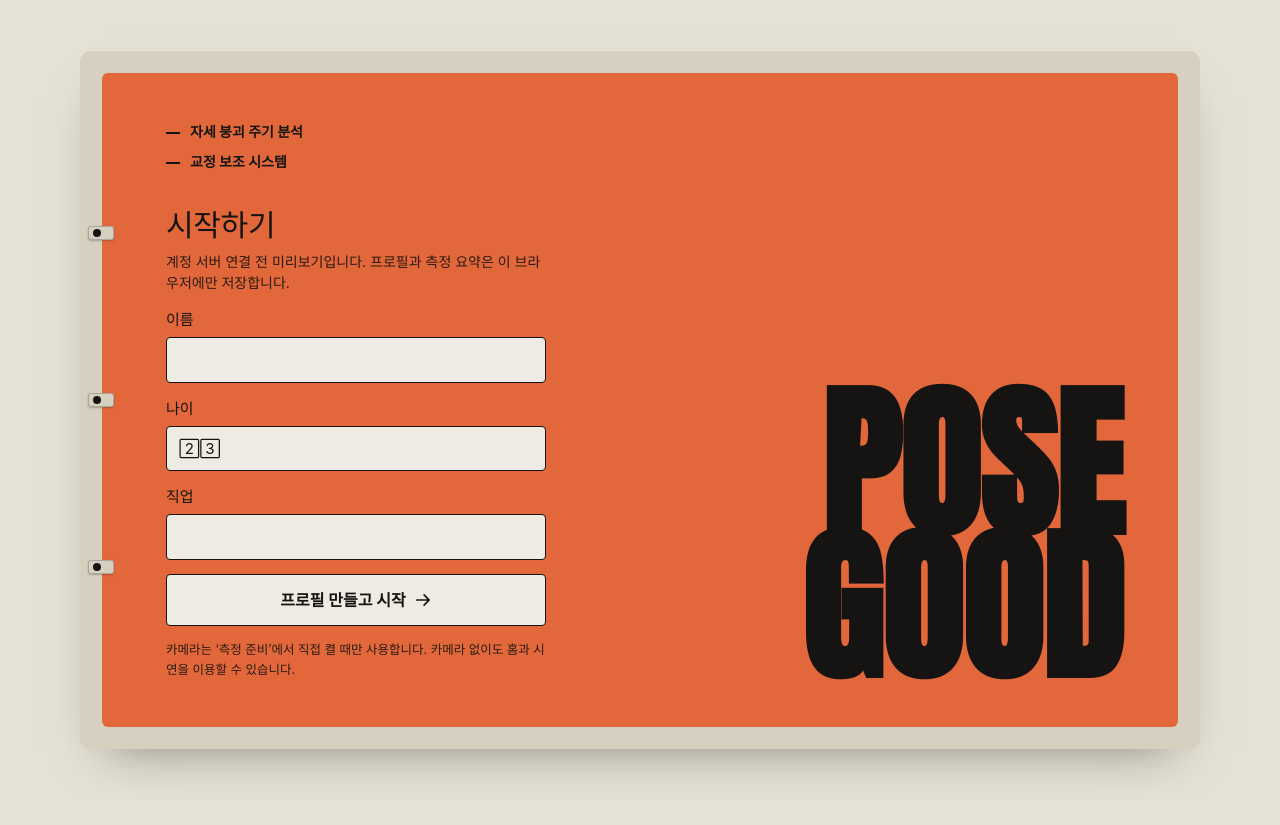
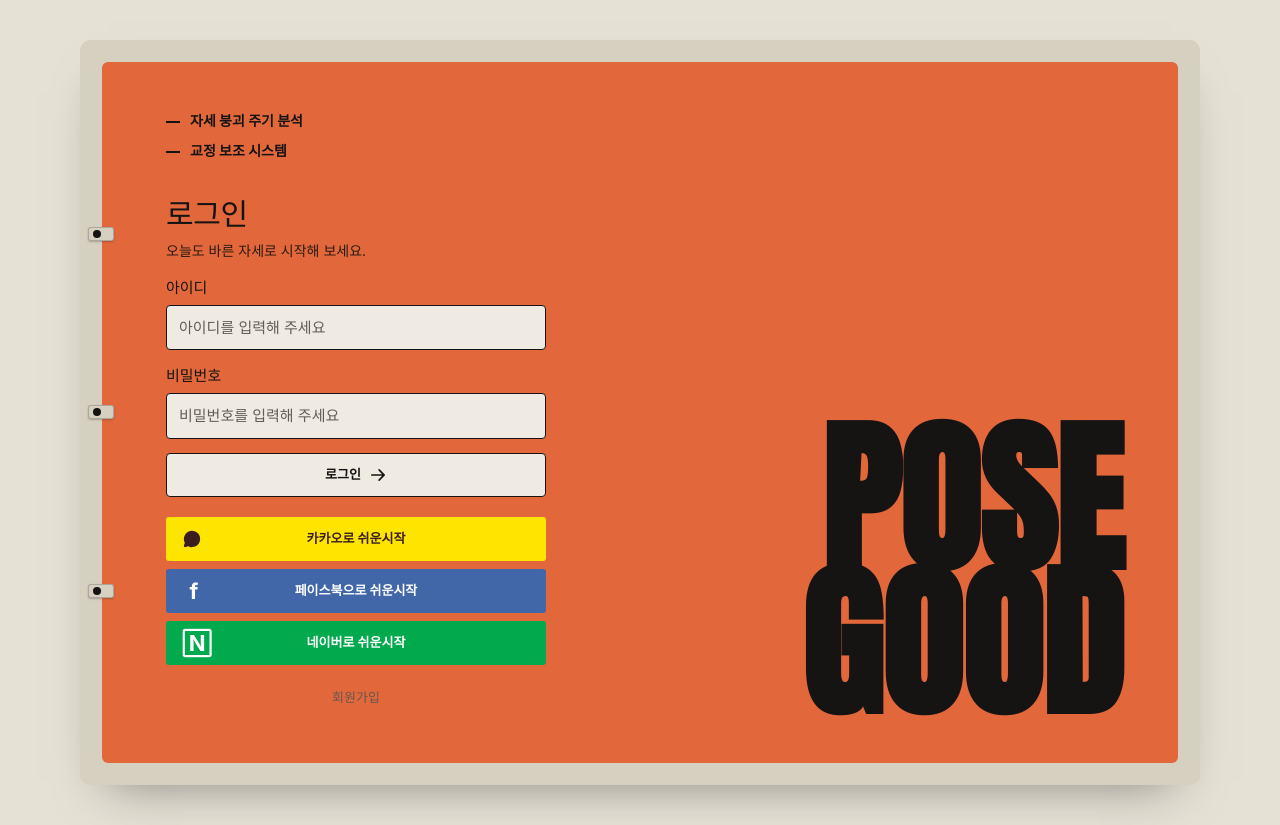
Before and after one commit to Jeon-Seho/sitting-posture-corrector, a React (Vite) app in the folder frontend/: page / in a window 1280 px wide. Before the commit the page ends 800 px from the top, so only its background shows below. Built offline with nearby package versions, Linux system fonts and the light colour scheme; a web font is replaced by a local one.

Commit message:
feat: add login and signup preview screens

```diff
--- a/frontend/src/ServiceApp.tsx
+++ b/frontend/src/ServiceApp.tsx
@@ -4,7 +4,7 @@ import { useCollection } from './hooks/useCollection'
 import { SetupPage } from './pages/SetupPage'
 import { SessionPage } from './pages/SessionPage'
 import { SettingsPage } from './pages/SettingsPage'
-import { LoginPage } from './pages/LoginPage'
+import { AuthPage } from './pages/AuthPage'
 import { HomePage } from './pages/HomePage'
 import { DashboardPage } from './pages/DashboardPage'
 import { CollectionPage } from './pages/CollectionPage'
@@ -109,7 +109,9 @@ export default function ServiceApp() {
     <label className="field">나이<input className="input" type="number" min={1} max={120} value={age} onChange={e => setAge(Number(e.target.value))} required/></label>
     <label className="field">직업<input className="input" value={occupation} onChange={e => setOccupation(e.target.value)} required maxLength={80}/></label>
   </>
-  if (!authed) return <LoginPage title={profile ? `${profile.name}님, 다시 오셨네요` : '시작하기'} lead="계정 서버 연결 전 미리보기입니다. 프로필과 측정 요약은 이 브라우저에만 저장합니다." submitLabel={profile ? '내 프로필로 시작' : '프로필 만들고 시작'} fine="카메라는 ‘측정 준비’에서 직접 켤 때만 사용합니다. 카메라 없이도 홈과 시연을 이용할 수 있습니다." onSubmit={() => { if (saveProfile(false)) { setAuthed(true); setRegistration(!profile); setPage(profile ? 'home' : 'setup') } }} footer={error && <p role="alert" className="fine">{error}</p>}>{profileFields}</LoginPage>
+  // 인증 연결 전 UI 미리보기. 아이디·비밀번호는 저장하거나 전송하지 않는다.
+  if (!authed) return <AuthPage onLogin={() => { setAuthed(true); setRegistration(false); setPage('home'); setError('') }}
+    onSignup={next => { setProfile(next); setName(next.name); setAge(next.age); setOccupation(next.occupation); setAuthed(true); setRegistration(true); setPage('setup'); setError('') }}/>
   const today = day(new Date().toISOString())
   // 계정 구분이 없는 미리보기라 실제 웹캠·합성 시연 기록을 합산하고, 행마다 입력 종류를 표시한다.
   const modeRecords = records
@@ -128,7 +130,7 @@ export default function ServiceApp() {
       {showDemo && page === 'dashboard' && <DashboardPage/>}
       {page === 'collection' && <CollectionPage camera={camera} collection={collection}/>}
       {!showDemo && (page === 'home' || page === 'dashboard') && <>
-        <div className="page-head"><div><h1 className="page-title">{page === 'home' ? `${profile?.name}님의 오늘` : '측정 기록'}</h1><p className="page-desc">{today} 기준 · {page === 'home' ? '오늘' : '이 브라우저 전체'} 기록 · 실제 웹캠·합성 시연 합산</p></div><button className="btn btn-primary" onClick={() => go(session && !ended.current ? 'session' : 'setup')}>{session && !ended.current ? '진행 중인 측정으로' : '측정 시작'}</button></div>
+        <div className="page-head"><div><h1 className="page-title">{page === 'home' ? `${profile?.name ?? '방문자'}님의 오늘` : '측정 기록'}</h1><p className="page-desc">{today} 기준 · {page === 'home' ? '오늘' : '이 브라우저 전체'} 기록 · 실제 웹캠·합성 시연 합산</p></div><button className="btn btn-primary" onClick={() => go(session && !ended.current ? 'session' : 'setup')}>{session && !ended.current ? '진행 중인 측정으로' : '측정 시작'}</button></div>
         <Ledger cols={4}><Stat label="기준 자세 유지율" value={formatPercent(stats.rate)}/><Stat label="유효 측정 시간" value={formatDuration(stats.valid)}/><Stat label="붕괴 사건" value={`${stats.count}건`}/><Stat label="측정 기록" value={`${(page === 'home' ? currentRecords : modeRecords).length}회`}/></Ledger>
         <Card title="기록별 유지율" note="유효 시간이 없는 기록은 유지율을 계산하지 않습니다.">{(page === 'home' ? currentRecords : modeRecords).length === 0 ? <div className="empty"><h2>아직 측정 기록이 없습니다</h2><p>첫 측정을 마치면 여기에 결과가 쌓입니다.</p></div> : (page === 'home' ? currentRecords : modeRecords).map(r => <div className="service-record" key={r.id}><div><strong>{new Date(r.startedAt).toLocaleString()}</strong><span> {r.mode === 'demo' ? '합성 시연' : '실제 웹캠'} · {formatDuration(r.valid)} · {r.events.length}건</span></div><div className="service-bar"><span style={{width:`${r.valid ? r.good/r.valid*100 : 0}%`}}/></div><b>{formatPercent(r.valid ? r.good/r.valid : null)}</b></div>)}</Card>
         {page === 'home' && <button className="btn" onClick={() => { setRegistration(true); go('setup') }}>내 기준 자세 다시 등록</button>}
--- /dev/null
+++ b/frontend/src/pages/AuthPage.tsx
@@ -0,0 +1,42 @@
+import { useState } from 'react'
+import { ChatCircle } from '@phosphor-icons/react'
+import { LoginPage } from './LoginPage'
+import type { Profile } from '../lib/serviceStore'
+
+export function AuthPage({ onLogin, onSignup }: {
+  onLogin: () => void
+  onSignup: (profile: Profile) => void
+}) {
+  const [signup, setSignup] = useState(false)
+  const [message, setMessage] = useState('')
+  function switchMode() { setSignup(!signup); setMessage('') }
+  return <LoginPage key={String(signup)} title={signup ? '회원가입' : '로그인'}
+    lead={signup ? '나에게 맞는 자세 관리를 시작해 보세요.' : '오늘도 바른 자세로 시작해 보세요.'}
+    submitLabel={signup ? '가입하고 시작하기' : '로그인'}
+    onSubmit={form => {
+      if (!signup) { onLogin(); return }
+      const values = new FormData(form)
+      if (values.get('password') !== values.get('passwordConfirm')) {
+        setMessage('비밀번호가 일치하지 않습니다.'); return
+      }
+      onSignup({ name: String(values.get('name')).trim(), age: Number(values.get('age')), occupation: String(values.get('occupation')).trim() })
+    }}
+    footer={<>
+      {!signup && <div className="social-logins" aria-label="소셜 로그인">
+        <button type="button" className="social-login social-kakao" onClick={() => setMessage('카카오 로그인은 연결 준비 중입니다. 위의 아이디와 비밀번호로 미리보기를 이용해 주세요.')}><ChatCircle size={20} weight="fill" aria-hidden="true"/><span>카카오로 쉬운시작</span></button>
+        <button type="button" className="social-login social-facebook" onClick={() => setMessage('페이스북 로그인은 연결 준비 중입니다. 위의 아이디와 비밀번호로 미리보기를 이용해 주세요.')}><b aria-hidden="true">f</b><span>페이스북으로 쉬운시작</span></button>
+        <button type="button" className="social-login social-naver" onClick={() => setMessage('네이버 로그인은 연결 준비 중입니다. 위의 아이디와 비밀번호로 미리보기를 이용해 주세요.')}><b aria-hidden="true">N</b><span>네이버로 쉬운시작</span></button>
+      </div>}
+      <button type="button" className="auth-text-link" onClick={switchMode}>{signup ? '로그인으로 돌아가기' : '회원가입'}</button>
+      {message && <p className="fine" role="status">{message}</p>}
+    </>}>
+    <label className="field">아이디<input className="input" name="username" autoComplete="username" placeholder="아이디를 입력해 주세요" required maxLength={80}/></label>
+    <label className="field">비밀번호<input className="input" name="password" type="password" autoComplete={signup ? 'new-password' : 'current-password'} placeholder="비밀번호를 입력해 주세요" required/></label>
+    {signup && <>
+      <label className="field">비밀번호 확인<input className="input" name="passwordConfirm" type="password" autoComplete="new-password" placeholder="비밀번호를 다시 입력해 주세요" required/></label>
+      <label className="field">이름<input className="input" name="name" autoComplete="name" required pattern=".*\S.*" maxLength={50}/></label>
+      <label className="field">나이<input className="input" name="age" type="number" min={1} max={120} required/></label>
+      <label className="field">직업<input className="input" name="occupation" required pattern=".*\S.*" maxLength={80}/></label>
+    </>}
+  </LoginPage>
+}
--- a/frontend/src/pages/LoginPage.tsx
+++ b/frontend/src/pages/LoginPage.tsx
@@ -15,7 +15,7 @@ export function LoginPage({
   lead: string
   submitLabel: string
   fine?: ReactNode
-  onSubmit: () => void
+  onSubmit: (form: HTMLFormElement) => void
   children: ReactNode
   footer?: ReactNode
 }) {
@@ -32,9 +32,9 @@ export function LoginPage({
 
             <form
               className="cover-form"
-              onSubmit={(e: FormEvent) => {
+              onSubmit={(e: FormEvent<HTMLFormElement>) => {
                 e.preventDefault()
-                onSubmit()
+                onSubmit(e.currentTarget)
               }}
             >
               <div>
@@ -44,7 +44,7 @@ export function LoginPage({
 
               {children}
 
-              <button type="submit" className="btn btn-lg" style={{ width: '100%' }}>
+              <button type="submit" className="btn auth-submit" style={{ width: '100%' }}>
                 {submitLabel}
                 <ArrowRight size={18} weight="bold" className="icon" />
               </button>
--- a/frontend/src/styles.css
+++ b/frontend/src/styles.css
@@ -1667,3 +1667,15 @@ tr:last-child td {
 .confirm-dialog { width: min(480px, 100%); display: flex; flex-direction: column; background: var(--paper-2); border-top: 6px solid var(--ink); padding: 28px; box-shadow: 0 18px 50px rgba(21, 20, 18, 0.3); }
 .confirm-dialog h2 { margin: 0 0 12px; font-size: 20px; }
 @media (max-width: 860px) { .profile-page .grid { grid-template-columns: 1fr; } }
+
+.social-logins { display: grid; gap: 8px; margin-top: 6px; }
+.social-login { width: 100%; min-height: 44px; display: grid; grid-template-columns: 24px 1fr 24px; align-items: center; padding: 10px 16px; border: 0; border-radius: 3px; font: inherit; font-size: 13px; font-weight: 700; cursor: pointer; }
+.social-login b { font-size: 22px; line-height: 1; }
+.social-kakao { background: #fee500; color: #3c1e1e; }
+.social-facebook { background: #4267a9; color: #fff; }
+.social-naver { background: #03a94d; color: #fff; }
+.social-login:hover { filter: brightness(.95); }
+.auth-text-link { justify-self: center; padding: 8px 12px; border: 0; background: transparent; color: #65574f; font: inherit; font-size: 13px; cursor: pointer; }
+.auth-text-link:hover { text-decoration: underline; }
+.auth-text-link:focus-visible, .social-login:focus-visible { outline: 3px solid var(--ink); outline-offset: 3px; }
+.auth-submit { min-height: 44px; padding: 10px 16px; font-size: 13px; font-weight: 700; }
```
Also changed, not shown: 2 other files (tests, documents, lock files or other folders).
